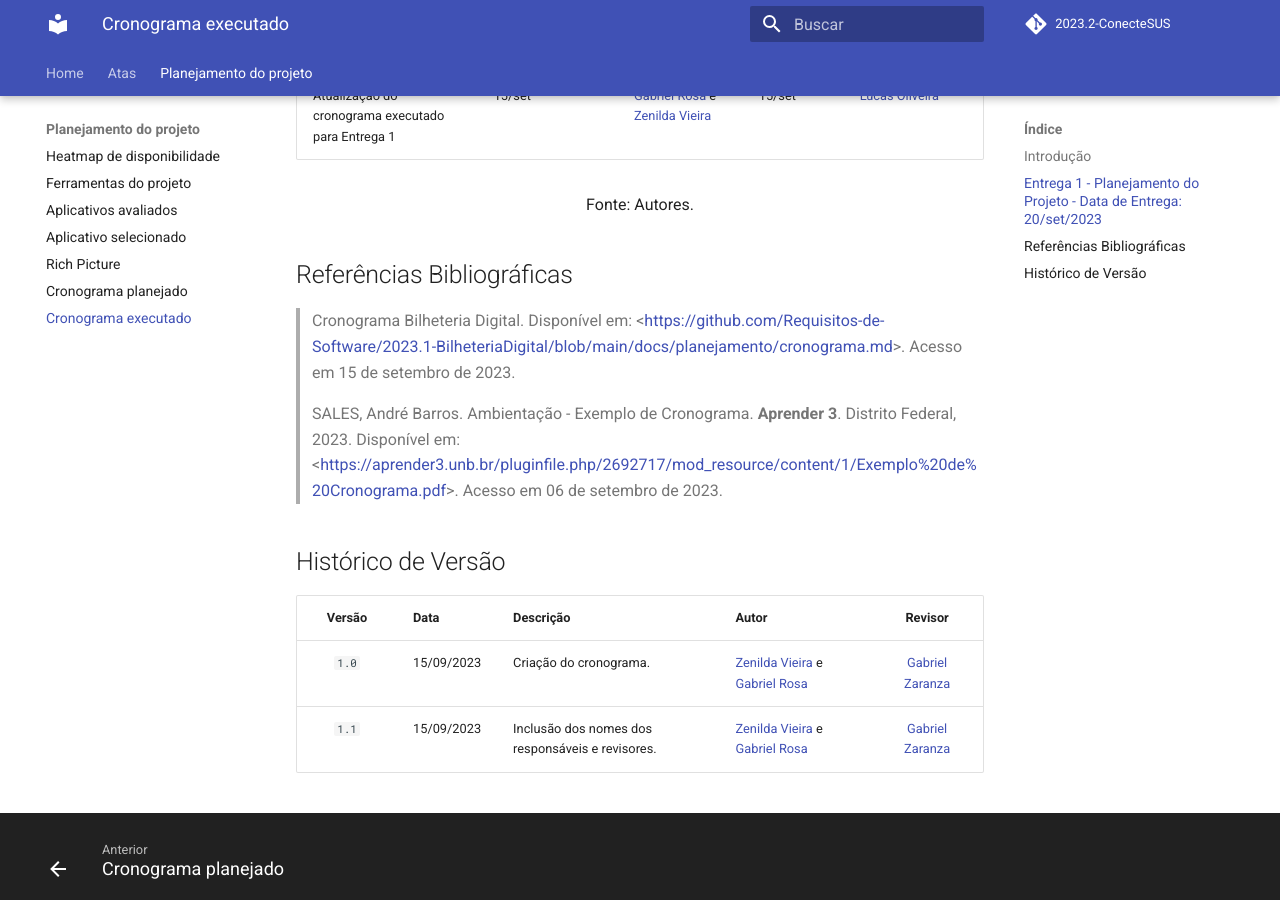
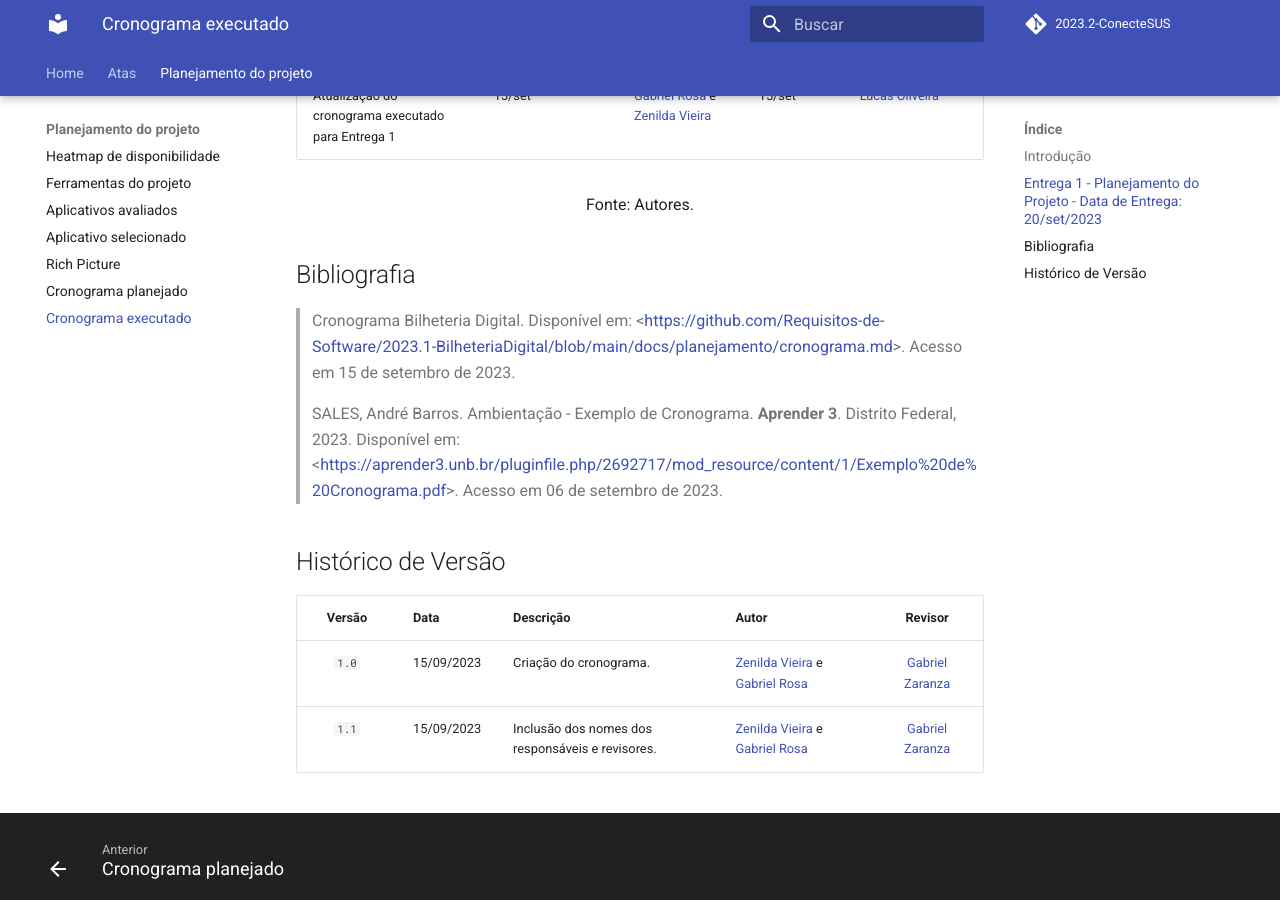
Before and after one commit to Requisitos-de-Software/2023.2-Economia-DF, an MkDocs documentation site: the page built from docs/planejamento do projeto/cronograma_executado.md, in a window 1280 px wide and 900 px high, scrolled down 1599 px. Built offline with MkDocs 1.6.1 and Material for MkDocs 9.7.7, drawn with Linux system fonts in a browser that asks for light colours; comment, search, counter and statistics services are not loaded.

Commit message:
corrigindo bibliografia

```diff
--- a/docs/planejamento do projeto/cronograma_executado.md
+++ b/docs/planejamento do projeto/cronograma_executado.md
@@ -26,7 +26,7 @@ Este documento representa o registro detalhado e cronológico das ações e tare
 <font size="3"><p style="text-align: center">Fonte: Autores.</p></font>
 
 
-## Referências Bibliográficas
+## Bibliografia
 
 >Cronograma Bilheteria Digital. Disponível em: <<https://github.com/Requisitos-de-Software/2023.1-BilheteriaDigital/blob/main/docs/planejamento/cronograma.md>>. Acesso em 15 de setembro de 2023.
 
```
